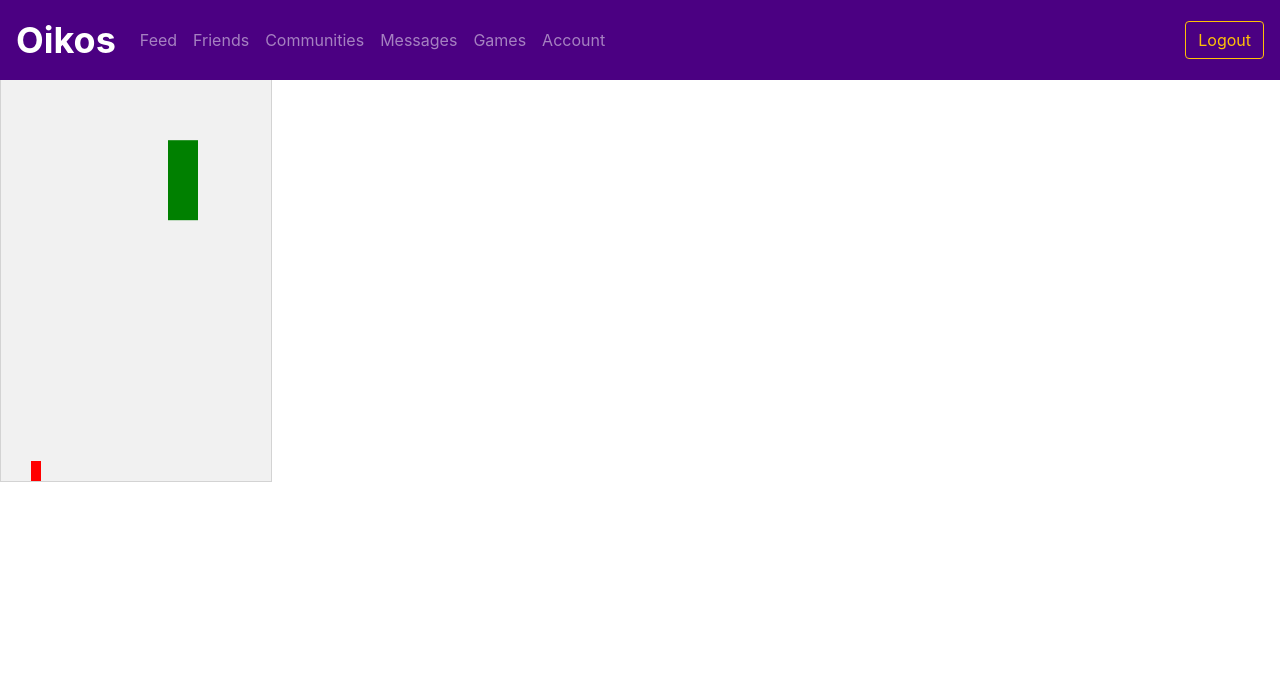
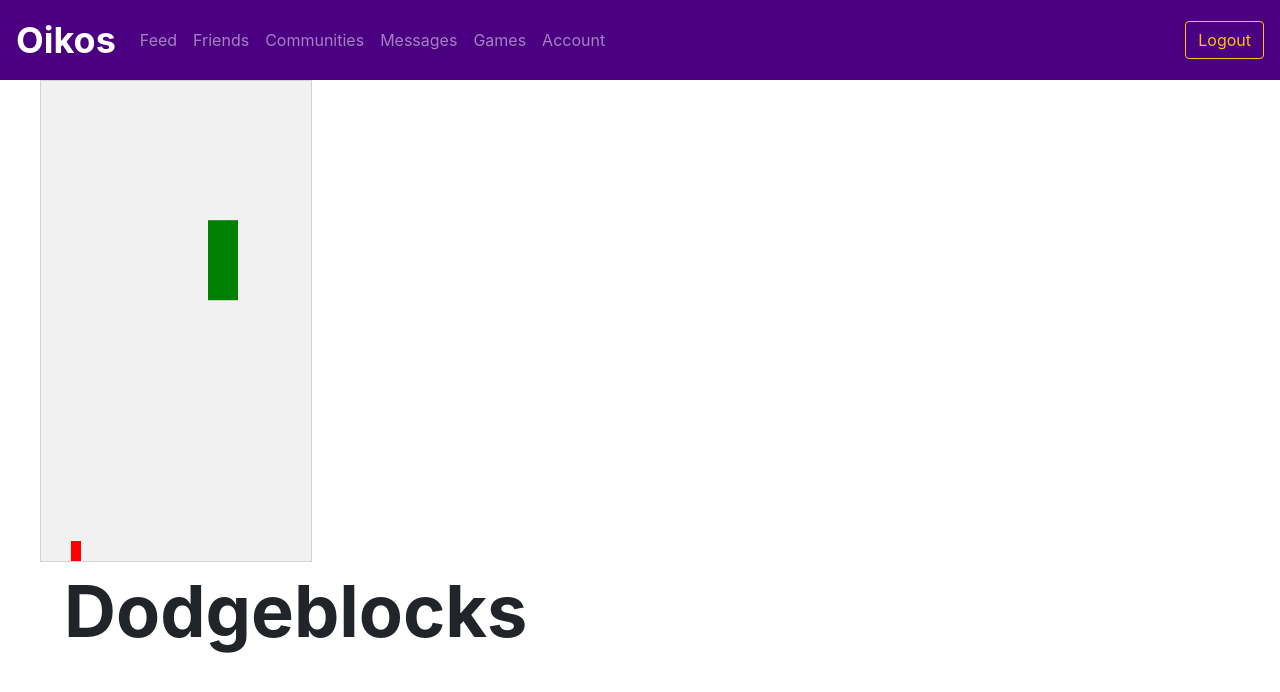
Before and after one commit to ahmedksultan/inpeach, a Flask app: page /game in a window 1280 px wide. Shown: the top 692 px of the page. Run offline with Flask 2, Linux system fonts and the light colour scheme; a user stored in the database is signed in; some libraries are stand-ins or nearby versions.

Commit message:
made some changes to styling for the games

```diff
--- a/templates/game.html
+++ b/templates/game.html
@@ -1,8 +1,13 @@
 {% extends "logbase.html" %}
 {% block scripts %}
 <body onload="startGame()">
+  <h1 class="display-3" style="font-weight: 700; padding-left: 5vw;">
+    Dodgeblocks
+  </h1>
   <style>
 canvas {
+    margin-left: 5vh;
+    margin-top: 10vh;
     border:1px solid #d3d3d3;
     background-color: #f1f1f1;
 }
--- a/templates/snake.html
+++ b/templates/snake.html
@@ -22,7 +22,7 @@
 	</h1>
 </div>
 
-<div class="text-center">
+<div class="text-left" style="padding-left: 5vw;">
 	<button
 		type="button"
 		class="btn btn-lg btn-outline-primary"
```
Also changed, not shown: site.db.
